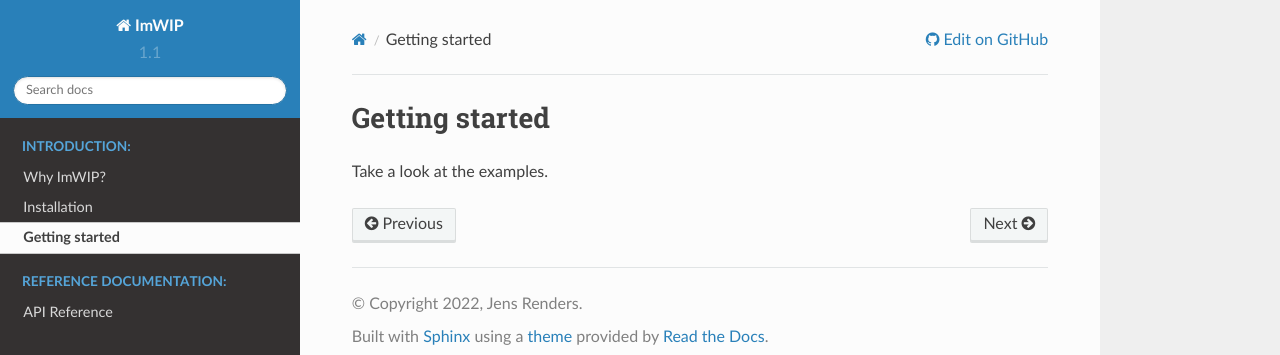
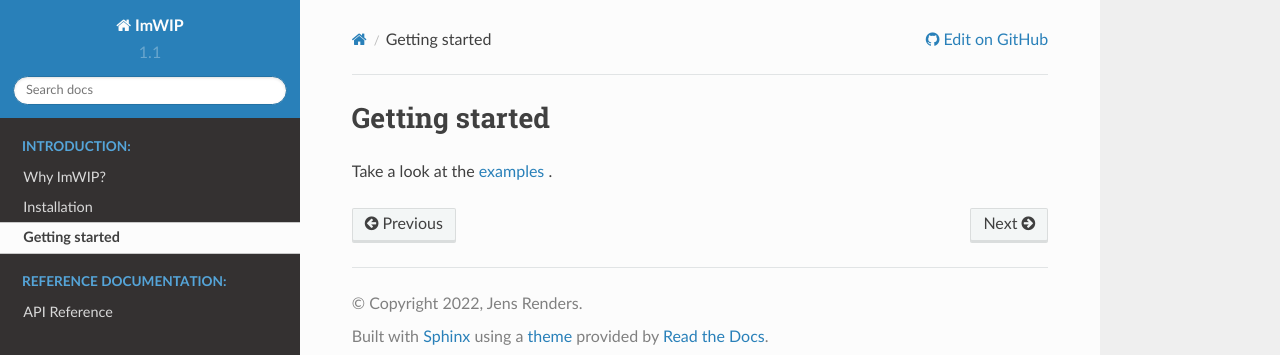
Before and after one commit to RendersJens/ImWIP, a Sphinx documentation site: the page built from docs/source/getting_started.rst, in a window 1280 px wide. Shown: the top 355 px of the page. Built offline with Sphinx 7.4.7 and the Read the Docs theme 2.0.0, drawn with Linux system fonts in a browser that asks for light colours; part of the change alters nothing that is shown.

```diff
--- a/docs/source/getting_started.rst
+++ b/docs/source/getting_started.rst
@@ -1,4 +1,4 @@
 Getting started
 ===============
 
-Take a look at the examples.
+Take a look at the `examples <https://github.com/RendersJens/ImWIP/tree/main/examples>`_ .
```
